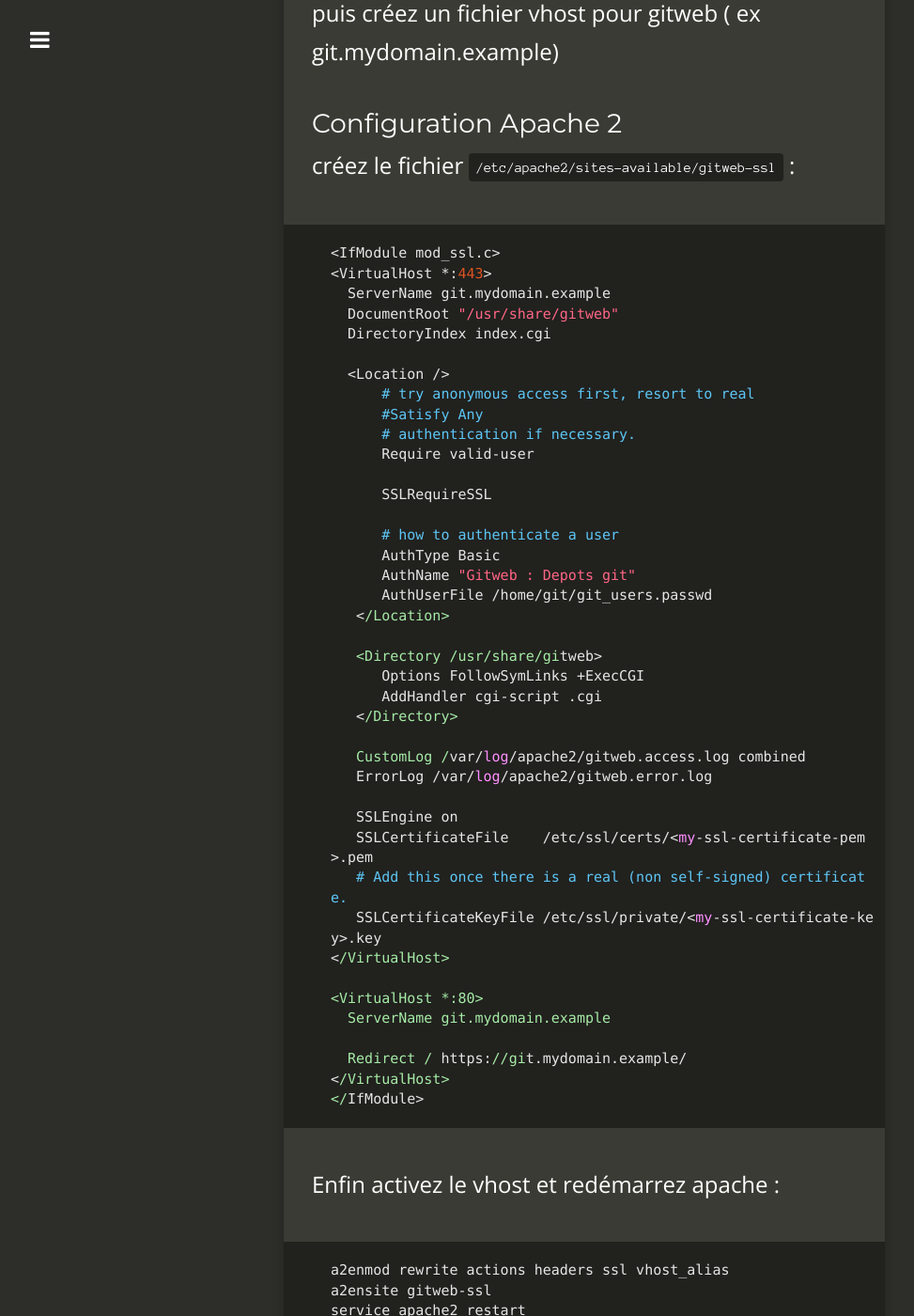
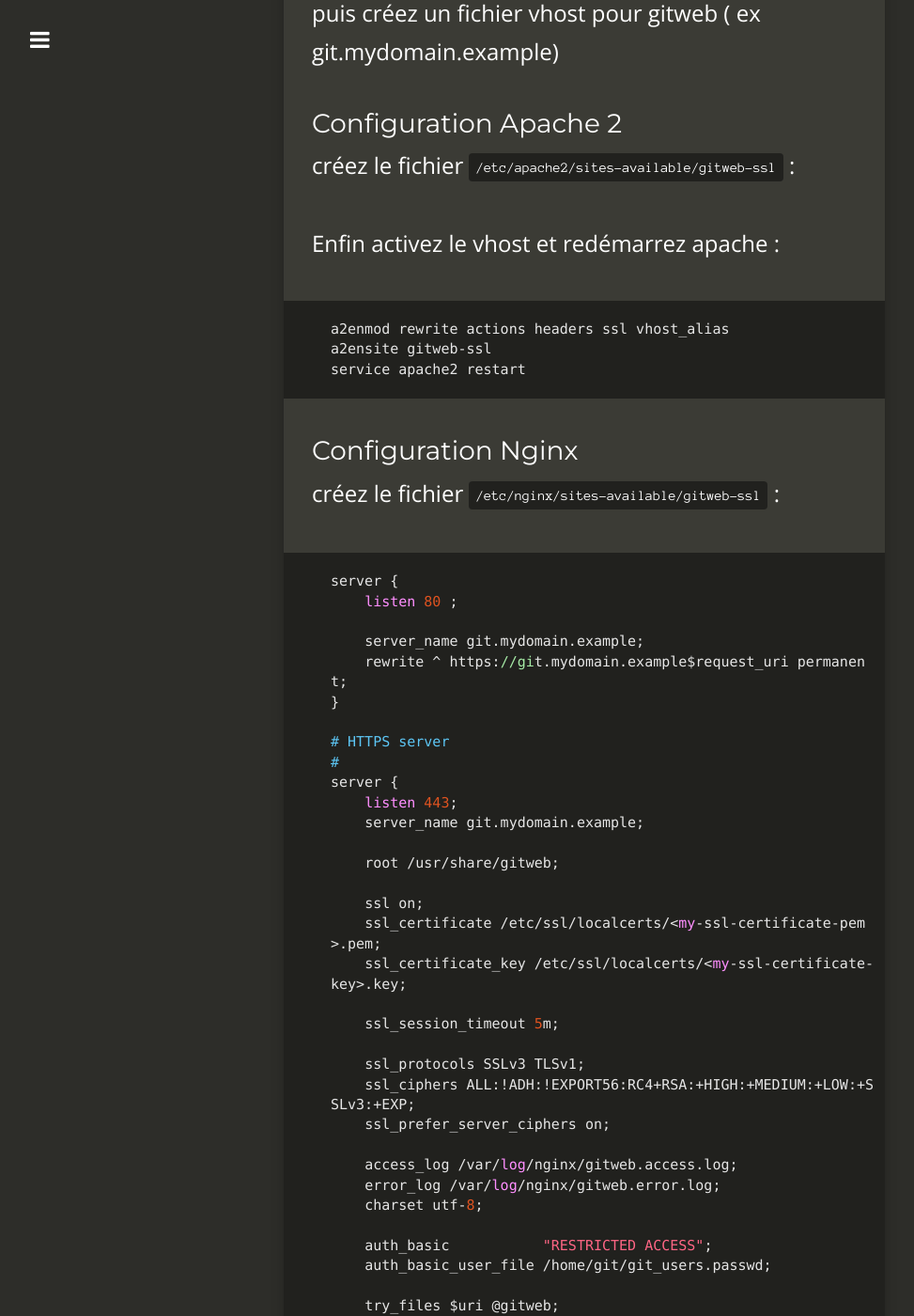
Before and after one commit to csanquer/csanquer.github.io, a Jekyll site: the page built from _posts/2013-06-19-installation-gitolite.md, in a window 1280 px wide and 1400 px high, scrolled down 5838 px. Shown: the whole window at 94% size, without its empty margins (18-991 px from the left). Built offline with Jekyll 4.4.1, drawn with Linux system fonts in a browser that asks for light colours; nearby versions of some CDN libraries; comment, search, counter and statistics services are not loaded.

Commit message:
remove apache code syntax highlight

````diff
--- a/_posts/2013-06-19-installation-gitolite.md
+++ b/_posts/2013-06-19-installation-gitolite.md
@@ -194,48 +194,7 @@
 
 créez le fichier `/etc/apache2/sites-available/gitweb-ssl` :
 
-```
-<IfModule mod_ssl.c>
-<VirtualHost *:443>
-  ServerName git.mydomain.example
-  DocumentRoot "/usr/share/gitweb"
-  DirectoryIndex index.cgi
 
-  <Location />
-      # try anonymous access first, resort to real
-      #Satisfy Any
-      # authentication if necessary.
-      Require valid-user
-
-      SSLRequireSSL
-
-      # how to authenticate a user
-      AuthType Basic
-      AuthName "Gitweb : Depots git"
-      AuthUserFile /home/git/git_users.passwd
-   </Location>
-
-   <Directory /usr/share/gitweb>
-      Options FollowSymLinks +ExecCGI
-      AddHandler cgi-script .cgi
-   </Directory>
-
-   CustomLog /var/log/apache2/gitweb.access.log combined
-   ErrorLog /var/log/apache2/gitweb.error.log
-
-   SSLEngine on
-   SSLCertificateFile    /etc/ssl/certs/<my-ssl-certificate-pem>.pem
-   # Add this once there is a real (non self-signed) certificate.
-   SSLCertificateKeyFile /etc/ssl/private/<my-ssl-certificate-key>.key
-</VirtualHost>
-
-<VirtualHost *:80>
-  ServerName git.mydomain.example
-
-  Redirect / https://git.mydomain.example/
-</VirtualHost>
-</IfModule>
-```
 
 Enfin activez le vhost et redémarrez apache :
 
````
